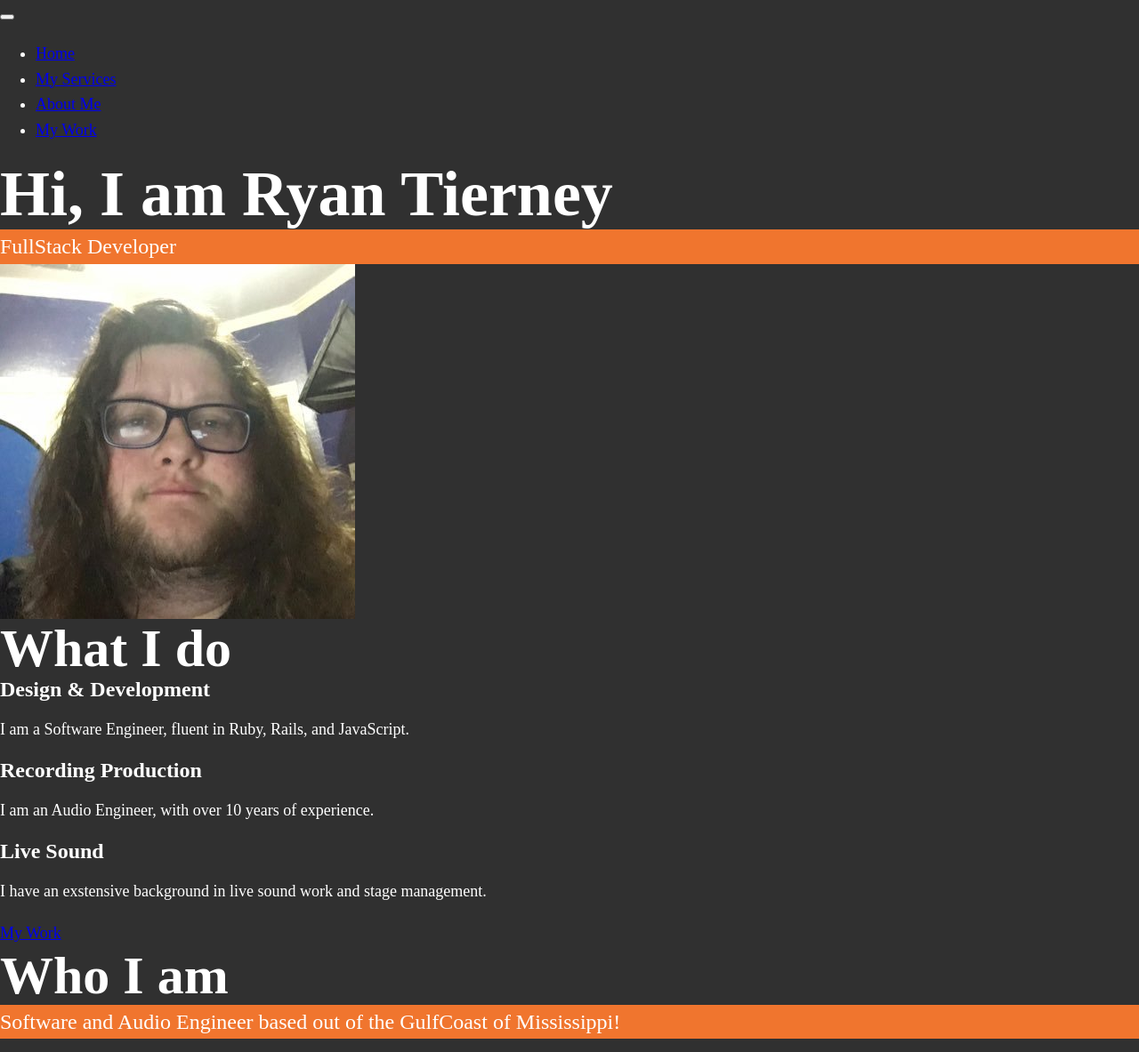
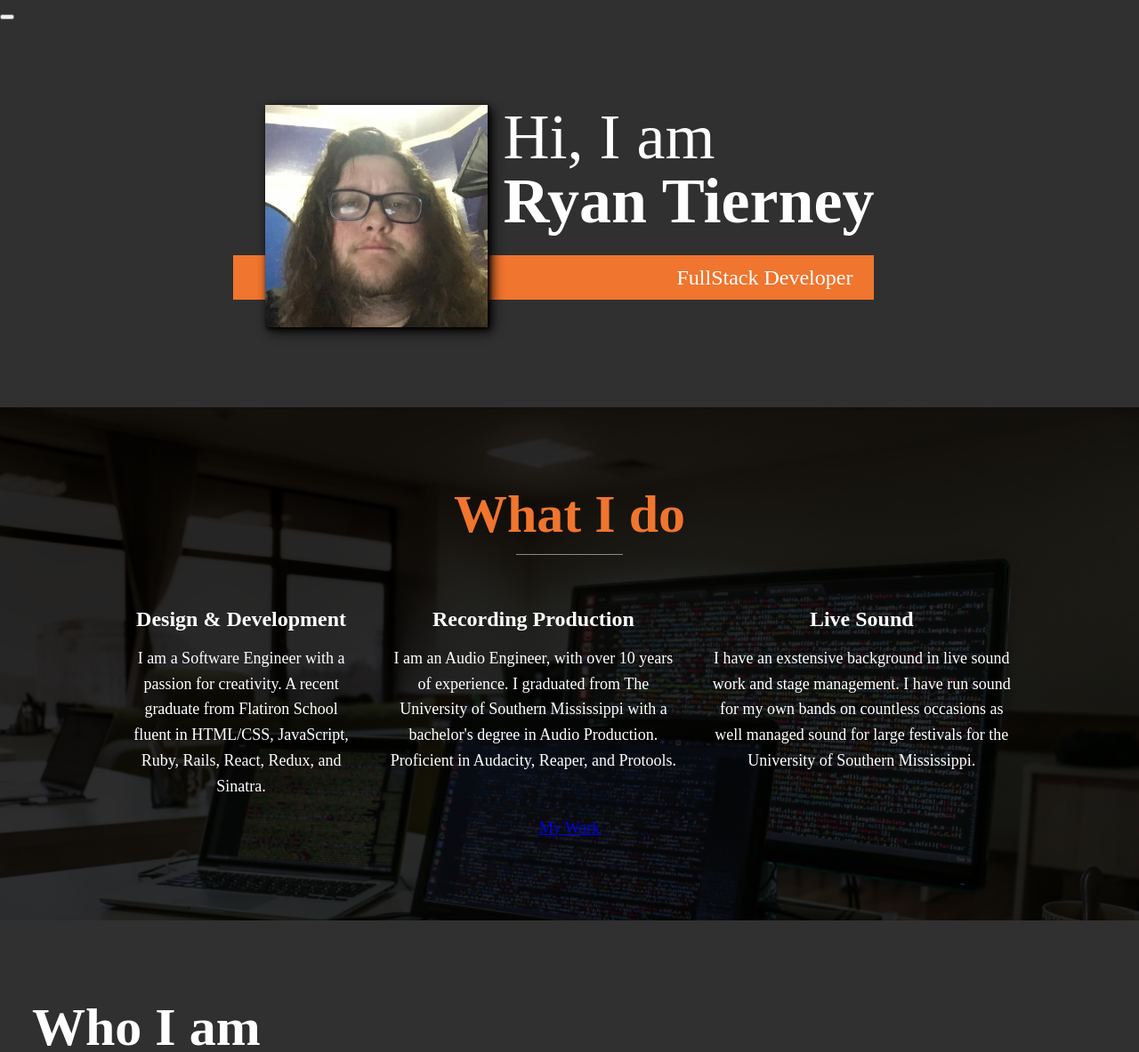
Before and after one commit to Ryan-Tierney/My_Portfolio, a PHP site: page / in a window 1280 px wide. Shown: the part 301-1484 px from the top of the page at 89% size. Run offline with PHP 8.4, Linux system fonts and the light colour scheme; some libraries are stand-ins or nearby versions.

Commit message:
css updates

```diff
--- a/css/style.css
+++ b/css/style.css
@@ -19,6 +19,9 @@
   --fs-h2: 2.25rem;
   --fs-h3: 1.25rem;
   --fs-body: 1rem;
+
+  --bs: 0.25em 0.25em 0.75em rgb(0, 0, 0),
+        0.125em 0.125em 0.25em rgba(0, 0, 0);
 }
 
 @media (min-width: 800px) {
@@ -40,17 +43,22 @@ body {
   line-height: 1.6;
 }
 
+section {
+  padding: 5em 2em;
+}
 img {
   display: block;
   max-width: 100%;
 }
+
+strong { font-weight: var(--fw-bold); }
 
 /* Typography */
 
 h1,
 h2,
 h3 {
-  line-height: 1.1;
+  line-height: 1;
   margin: 0;
 }
 
@@ -64,6 +72,18 @@ h3 {
   font-size: var(--fs-h3);
 }
 
+.section__title {
+  margin-bottom: .25em;
+}
+
+.section__title--intro {
+  font-weight: var(--fw-reg);
+}
+
+.section__title--intro strong {
+  display: block;
+}
+
 .section__subtitle {
   margin: 0;
   font-size: var(--fs-h3);
@@ -74,7 +94,92 @@ h3 {
   font-family: var(--family-secondary);
 }
 
+.section__subtitle--intro,
 .section__subtitle--about {
   background: var(--clr-accent);
+  padding: .25em 1em;
   font-family: var(--family-secondary);
+  margin-bottom: 1em;
 }
+
+/* header */
+
+nav { display: none; }
+
+/* intro section */
+
+.intro {
+  position: relative;
+}
+
+.intro__img {
+  box-shadow: var(--bs);
+}
+
+@media (min-width: 600px) {
+  .intro {
+    display: grid;
+    width: min-content;
+    margin: 0 auto;
+    grid-column-gap: 1em;
+    grid-template-areas:
+      "img title"
+      "img subtitle";
+      grid-template-columns: min-content max-content;
+  }
+
+  .intro__img {
+    grid-area: img;
+    min-width: 250px;
+    position: relative;
+    z-index: 2;
+  }
+
+  .section__subtitle--intro {
+    align-self: start;
+    grid-column: -1 / 1;
+    grid-row: -1 / 2;
+    text-align: right;
+    position: relative;
+    left: -1.5em;
+    width: calc(100% + 1.5em);
+  }
+}
+
+/* My Services Section */
+
+.my-services {
+  background-color: var(--clr-dark);
+  background-image: url(../img/my-services.jpg);
+  background-size: cover;
+  background-blend-mode: multiply;
+  color: var(--clr-light);
+  text-align: center;
+}
+
+.section__title--services {
+  color: var(--clr-accent);
+  position: relative;
+}
+
+.section__title--services::after {
+  content: '';
+  display: block;
+  width: 2em;
+  height: 1px;
+  margin: 0.25em auto 1em;
+  background: var(--clr-light);
+  opacity: 0.5;
+}
+
+@media (min-width: 800px) {
+  .services {
+    display: flex;
+    max-width: 1000px;
+    margin: 0 auto;
+  }
+
+  .service + .service {
+    margin-left: 2em;
+  }
+}
--- a/index.html
+++ b/index.html
@@ -48,7 +48,7 @@
       <p class="section__subtitle section__subtitle--intro">
         FullStack Developer
       </p>
-      <img src="img/Ryan.jpg" alt="a picture of Ryan" />
+      <img src="img/Ryan.jpg" alt="a picture of Ryan" class="intro__img" />
     </section>
 
     <!-- My Services -->
@@ -58,18 +58,24 @@
         <div class="service">
           <h3>Design & Development</h3>
           <p>
-            I am a Software Engineer, fluent in Ruby, Rails, and JavaScript.
+            I am a Software Engineer with a passion for creativity. A recent graduate
+            from Flatiron School fluent in HTML/CSS, JavaScript, Ruby, Rails, React, Redux,
+            and Sinatra.
           </p>
         </div>
         <div class="service">
           <h3>Recording Production</h3>
-          <p>I am an Audio Engineer, with over 10 years of experience.</p>
+          <p>I am an Audio Engineer, with over 10 years of experience. I graduated from
+            The University of Southern Mississippi with a bachelor's degree in Audio Production.
+            Proficient in Audacity, Reaper, and Protools.
+          </p>
         </div>
         <div class="service">
           <h3>Live Sound</h3>
           <p>
             I have an exstensive background in live sound work and stage
-            management.
+            management. I have run sound for my own bands on countless occasions as well
+            managed sound for large festivals for the University of Southern Mississippi.
           </p>
         </div>
       </div>
```
Also changed, not shown: img/my-services.jpg (added).
